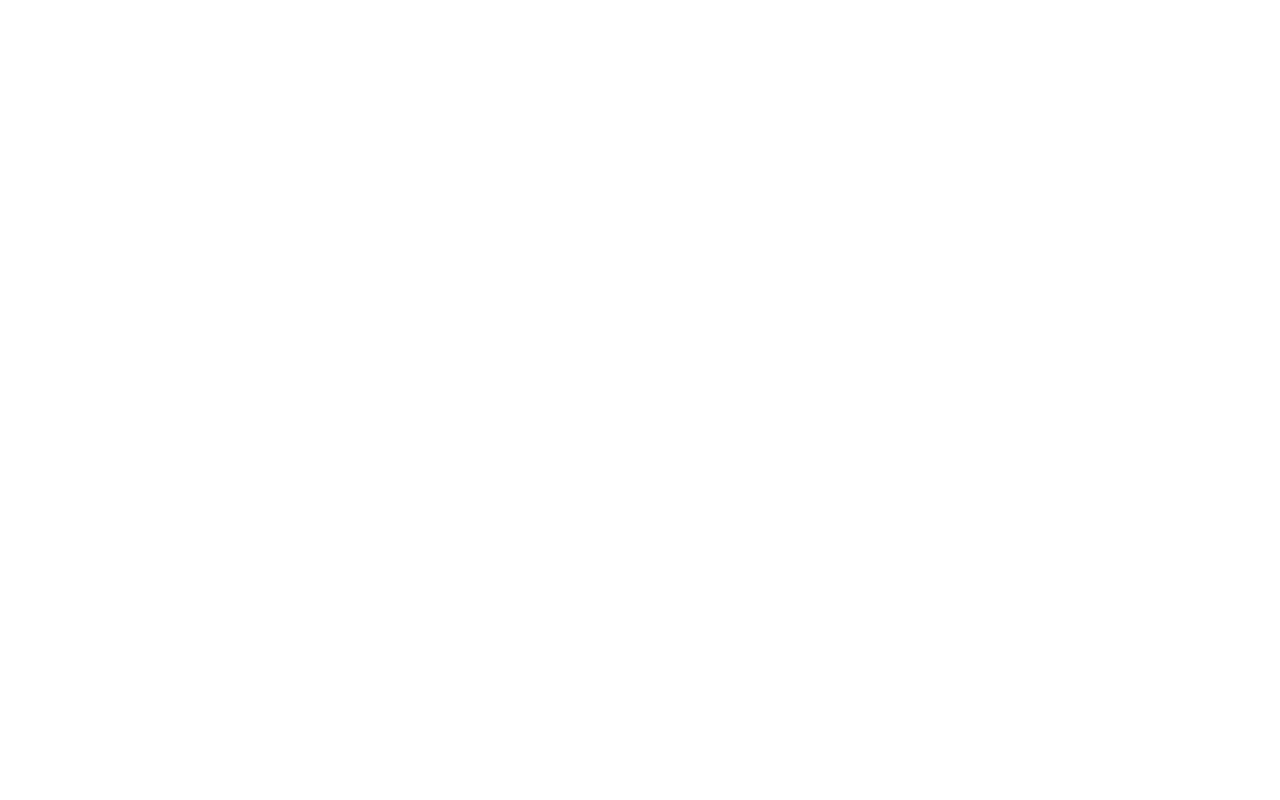
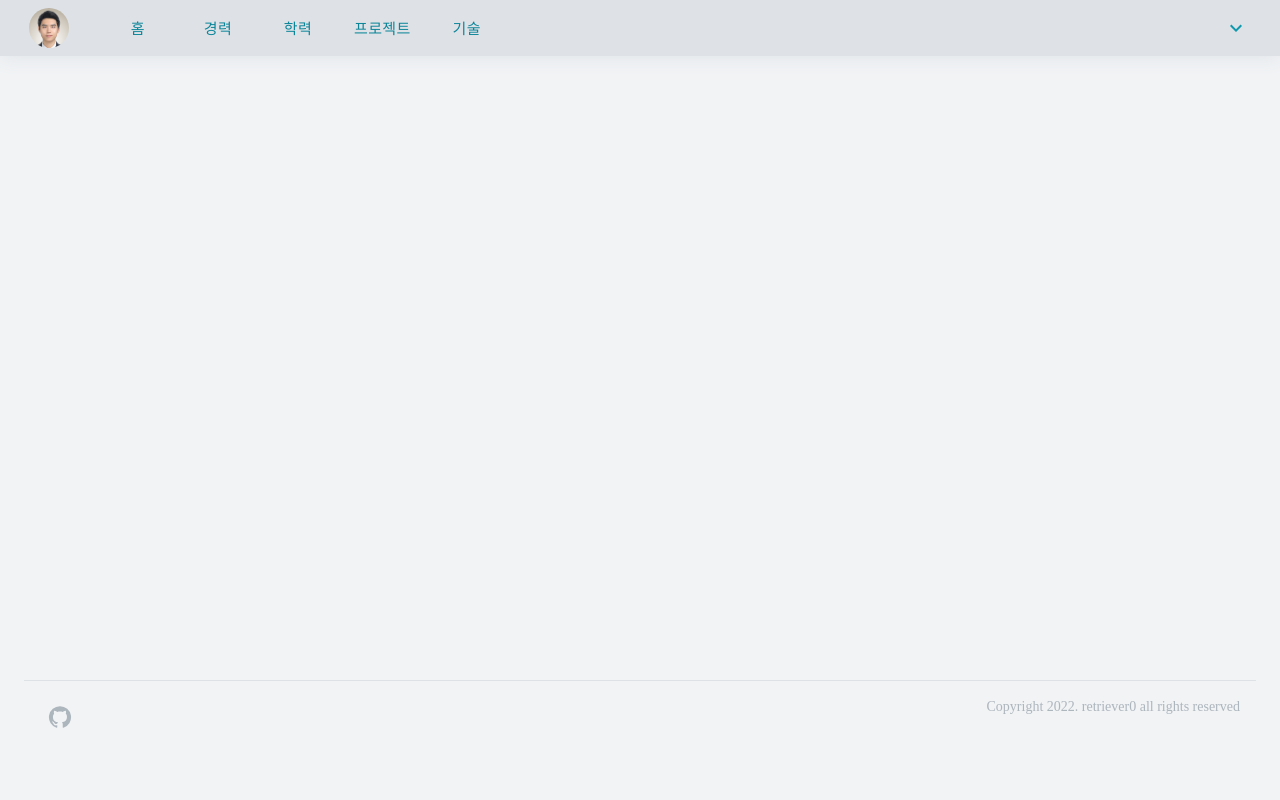
Before and after one commit to rickcmc02/rickcmc02.github.io, a plain HTML site: page index.html in a window 1280 px wide. Drawn offline with Linux system fonts and the light colour scheme.

Commit message:
fix: root error hotfix

```diff
--- a/index.html
+++ b/index.html
@@ -1 +1 @@
-<!doctype html><html lang="ko"><head><meta charset="utf-8"/><link rel="icon" href="/favicon.png"/><link rel="stylesheet" href="https://fonts.googleapis.com/css?family=Roboto:300,400,500,700&display=swap"/><link href="https://fonts.googleapis.com/css2?family=Noto+Sans+KR:wght@100;300;400;500;700;900&display=swap" rel="stylesheet"/><meta name="viewport" content="width=device-width,initial-scale=1"/><meta name="theme-color" content="#000000"/><meta name="description" content="Web site created using create-react-app"/><title>Portfoilo</title><script defer="defer" src="/static/js/main.07883c51.js"></script><link href="/static/css/main.cdf1b3ca.css" rel="stylesheet"></head><body><div id="root"></div></body></html>
+<!doctype html><html lang="ko"><head><meta charset="utf-8"/><link rel="icon" href="/favicon.png"/><link rel="stylesheet" href="https://fonts.googleapis.com/css?family=Roboto:300,400,500,700&display=swap"/><link href="https://fonts.googleapis.com/css2?family=Noto+Sans+KR:wght@100;300;400;500;700;900&display=swap" rel="stylesheet"/><meta name="viewport" content="width=device-width,initial-scale=1"/><meta name="theme-color" content="#000000"/><meta name="description" content="Web site created using create-react-app"/><title>Portfoilo</title><script defer="defer" src="/static/js/main.e52c766d.js"></script><link href="/static/css/main.cdf1b3ca.css" rel="stylesheet"></head><body><div id="root"></div></body></html>
```
Also changed, not shown: asset-manifest.json, 1 other file.
